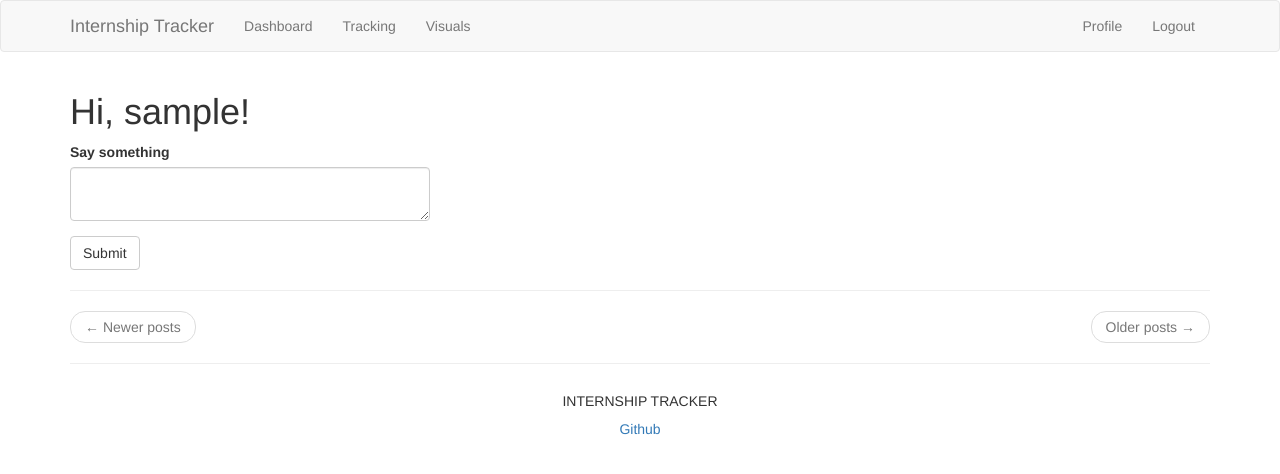
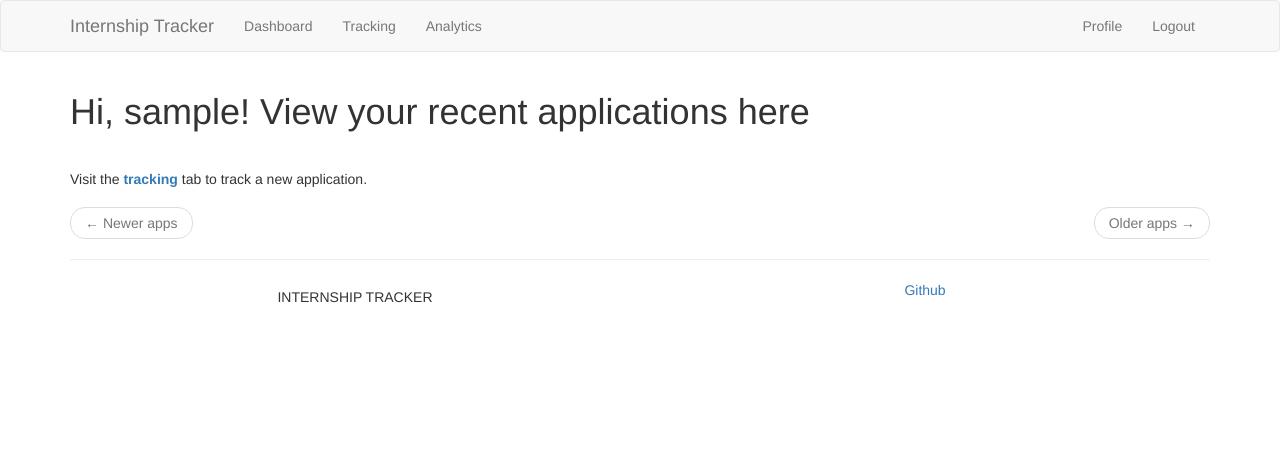
Before and after one commit to rachitpareek/jobSearch, a Flask app: page /dashboard in a window 1280 px wide. Shown: the top 474 px of the page. Run offline with Flask 2, Linux system fonts and the light colour scheme; the visitor is signed in with stand-in values (Sample User, id 1); data comes from the database, SQL or seed files in the repository; data that the repository does not hold is empty; some libraries are stand-ins or nearby versions.

Commit message:
fixed footer, fixed dashboard, fixed routing, made tracking, started analytics

```diff
--- a/app.py
+++ b/app.py
@@ -1,6 +1,6 @@
 import os
 from application import app, db
-from application.models import User, Post
+from application.models import User, Application
 
 
 if __name__ == '__main__':
@@ -11,4 +11,4 @@ if __name__ == '__main__':
 
 @app.shell_context_processor
 def make_shell_context():
-    return {'db': db, 'User': User, 'Post': Post}
+    return {'db': db, 'User': User, 'Application': Application}
--- a/application/forms.py
+++ b/application/forms.py
@@ -1,5 +1,5 @@
 from flask_wtf import FlaskForm
-from wtforms import StringField, PasswordField, BooleanField, SubmitField, TextAreaField
+from wtforms import StringField, PasswordField, BooleanField, SubmitField, TextAreaField, SelectField
 from wtforms.validators import ValidationError, DataRequired, Email, EqualTo, Length
 from application.models import User
 
@@ -47,7 +47,13 @@ class EditProfileForm(FlaskForm):
                 raise ValidationError('Please use a different username.')
 
 
-class PostForm(FlaskForm):
-    post = TextAreaField('Say something', validators=[
+class ApplicationForm(FlaskForm):
+    company = TextAreaField('Company name', validators=[
         DataRequired(), Length(min=1, max=140)])
+    position = TextAreaField('Position', validators=[
+        DataRequired(), Length(min=1, max=140)])
+    status = SelectField(
+        'Application Status',
+        choices=[('Applied', 'Applied'), ('Rejected', 'Rejected'), ('Interviewing', 'Interviewing'), ('Offer', 'Offer')]
+    )
     submit = SubmitField('Submit')
--- a/application/routes.py
+++ b/application/routes.py
@@ -2,10 +2,13 @@ from application import app, db
 from flask import render_template, flash, redirect, url_for, request
 from flask_login import current_user, login_user, logout_user, login_required
 from werkzeug.urls import url_parse
-from application.forms import LoginForm, RegistrationForm, EditProfileForm, PostForm
-from application.models import User, Post
-from datetime import datetime
+from application.forms import LoginForm, RegistrationForm, EditProfileForm, ApplicationForm
+from application.models import User, Application
+from datetime import datetime, timedelta
 
+def clean_date(date):
+    date = date - timedelta(hours=8, minutes=0)
+    return date.strftime("%d %B, %Y") + " at " + date.strftime("%-I:%-M %p")
 
 @app.before_request
 def before_request():
@@ -18,37 +21,29 @@ def before_request():
 def home():
     return render_template('home.html')
 
-@app.route('/explore')
-@login_required
-def explore():
-    page = request.args.get('page', 1, type=int)
-    posts = Post.query.order_by(Post.timestamp.desc()).paginate(
-        page, app.config['POSTS_PER_PAGE'], False)
-    next_url = url_for('explore', page=posts.next_num) if posts.has_next else None
-    prev_url = url_for('explore', page=posts.prev_num) if posts.has_prev else None
-    return render_template("index.html", title='Explore', posts=posts.items,
-                          next_url=next_url, prev_url=prev_url)
-
-
-@app.route('/dashboard', methods=['GET', 'POST'])
+@app.route('/dashboard')
 @login_required
 def dashboard():
-    form = PostForm()
+    page = request.args.get('page', 1, type=int)
+    apps = current_user.positions_applied_to().paginate(
+        page, app.config['APPS_PER_PAGE'], False)
+    next_url = url_for('dashboard', page=apps.next_num) if apps.has_next else None
+    prev_url = url_for('dashboard', page=apps.prev_num) if apps.has_prev else None
+    return render_template('dashboard.html', title='Home',
+                           apps=apps.items, next_url=next_url,
+                           prev_url=prev_url, clean_date=clean_date)
+
+@app.route('/tracking', methods=['GET', 'POST'])
+@login_required
+def tracking():
+    form = ApplicationForm()
     if form.validate_on_submit():
-        post = Post(body=form.post.data, author=current_user)
-        db.session.add(post)
+        input_app = Application(company=form.company.data.strip(), position=form.position.data.strip(), status=form.status.data, applier=current_user)
+        db.session.add(input_app)
         db.session.commit()
-        flash('Your post is now live!')
-        return redirect(url_for('dashboard'))
-    page = request.args.get('page', 1, type=int)
-    posts = current_user.followed_posts().paginate(
-        page, app.config['POSTS_PER_PAGE'], False)
-    next_url = url_for('dashboard', page=posts.next_num) if posts.has_next else None
-    prev_url = url_for('dashboard', page=posts.prev_num) if posts.has_prev else None
-    return render_template('index.html', title='Home', form=form,
-                           posts=posts.items, next_url=next_url,
-                           prev_url=prev_url)
-
+        flash('You have inputted a new application for a role at' + form.company.data.strip() + '!')
+        return redirect(url_for('tracking'))
+    return render_template("tracking.html", title='Tracking', form=form)
 
 @app.route('/login', methods=['GET', 'POST'])
 def login():
@@ -67,13 +62,11 @@ def login():
         return redirect(next_page)
     return render_template('login.html', title='Sign In', form=form)
 
-
 @app.route('/logout')
 def logout():
     logout_user()
     flash('You have logged out.')
     return redirect(url_for('login'))
-
 
 @app.route('/register', methods=['GET', 'POST'])
 def register():
@@ -89,64 +82,27 @@ def register():
         return redirect(url_for('login'))
     return render_template('registration.html', title='Register', form=form)
 
-
 @app.route('/user/<username>')
 @login_required
 def user(username):
     user = User.query.filter_by(username=username).first_or_404()
+    return render_template('user.html', user=user)
+
+@app.route('/application/<app_id>')
+@login_required
+def application(app_id):
+    app = Application.query.filter_by(id=app_id).first_or_404()
+    return render_template('application.html', app=app, clean_date=clean_date)
+
+@app.route('/analytics')
+@login_required
+def analytics():
     page = request.args.get('page', 1, type=int)
-    posts = user.posts.order_by(Post.timestamp.desc()).paginate(
-        page, app.config['POSTS_PER_PAGE'], False)
-    next_url = url_for('user', username=user.username, page=posts.next_num) if posts.has_next else None
-    prev_url = url_for('user', username=user.username, page=posts.prev_num) if posts.has_prev else None
-    return render_template('user.html', user=user, posts=posts.items,
-                           next_url=next_url, prev_url=prev_url)
-
-
-@app.route('/edit_profile', methods=['GET', 'POST'])
-@login_required
-def edit_profile():
-    form = EditProfileForm(current_user.username)
-    if form.validate_on_submit():
-        current_user.username = form.username.data
-        current_user.about_me = form.about_me.data
-        db.session.commit()
-        flash('Your changes have been saved.')
-        return redirect(url_for('edit_profile'))
-    elif request.method == 'GET':
-        form.username.data = current_user.username
-        form.about_me.data = current_user.about_me
-    return render_template('edit_profile.html', title='Edit Profile',
-                           form=form)
-
-
-@app.route('/follow/<username>')
-@login_required
-def follow(username):
-    user = User.query.filter_by(username=username).first()
-    if user is None:
-        flash('User {} not found.'.format(username))
-        return redirect(url_for('dashboard'))
-    if user == current_user:
-        flash('You cannot follow yourself!')
-        return redirect(url_for('user', username=username))
-    current_user.follow(user)
-    db.session.commit()
-    flash('You are following {}!'.format(username))
-    return redirect(url_for('user', username=username))
-
-
-@app.route('/unfollow/<username>')
-@login_required
-def unfollow(username):
-    user = User.query.filter_by(username=username).first()
-    if user is None:
-        flash('User {} not found.'.format(username))
-        return redirect(url_for('dashboard'))
-    if user == current_user:
-        flash('You cannot unfollow yourself!')
-        return redirect(url_for('user', username=username))
-    current_user.unfollow(user)
-    db.session.commit()
-    flash('You are not following {}.'.format(username))
-    return redirect(url_for('user', username=username))
+    apps = current_user.positions_applied_to().paginate(
+        page, app.config['APPS_PER_PAGE'], False)
+    companies = set([app.company for app in apps.items])
+    print(companies)
+    next_url = url_for('dashboard', page=apps.next_num) if apps.has_next else None
+    prev_url = url_for('dashboard', page=apps.prev_num) if apps.has_prev else None
+    return render_template('analytics.html', title='Home', user=current_user,
+                           apps=apps.items, companies=companies)
--- a/application/templates/base.html
+++ b/application/templates/base.html
@@ -10,6 +10,9 @@
     gtag('js', new Date());
     gtag('config', 'UA-147664644-2');
 </script>
+<script src="https://code.jquery.com/jquery-3.2.1.slim.min.js" integrity="sha384-KJ3o2DKtIkvYIK3UENzmM7KCkRr/rE9/Qpg6aAZGJwFDMVNA/GpGFF93hXpG5KkN" crossorigin="anonymous"></script>
+<script src="https://cdnjs.cloudflare.com/ajax/libs/popper.js/1.12.9/umd/popper.min.js" integrity="sha384-ApNbgh9B+Y1QKtv3Rn7W3mgPxhU9K/ScQsAP7hUibX39j7fakFPskvXusvfa0b4Q" crossorigin="anonymous"></script>
+<script src="https://maxcdn.bootstrapcdn.com/bootstrap/4.0.0-beta.3/js/bootstrap.min.js" integrity="sha384-a5N7Y/aK3qNeh15eJKGWxsqtnX/wWdSZSKp+81YjTmS15nvnvxKHuzaWwXHDli+4" crossorigin="anonymous"></script>
 {% endblock %} {% block title %} {% if title %}{{ title }}{% else %}{{ 'Internship Tracker' }}{% endif %} {% endblock %} {% block navbar %}
 <nav class="navbar navbar-default">
     <div class="container">
@@ -25,12 +28,12 @@
             <a class="navbar-brand" href="{{ url_for('home') }}">Internship
                 Tracker</a> {% endif %}
         </div>
-        <div class="collapse navbar-collapse" id="bs-example-navbar-collapse-1">
+        <div class="navbar-collapse collapse" id="bs-example-navbar-collapse-1">
             <ul class="nav navbar-nav">
                 {% if not current_user.is_anonymous %}
                 <li><a href="{{ url_for('dashboard') }}">{{ 'Dashboard' }}</a></li>
-                <li><a href="{{ url_for('explore') }}">{{ 'Tracking' }}</a></li>
-                <li><a href="{{ url_for('dashboard') }}">{{ 'Visuals' }}</a></li>
+                <li><a href="{{ url_for('tracking') }}">{{ 'Tracking' }}</a></li>
+                <li><a href="{{ url_for('analytics') }}">{{ 'Analytics' }}</a></li>
                 {% endif %}
             </ul>
             <ul class="nav navbar-nav navbar-right">
@@ -54,8 +57,12 @@
         <hr />
         <div class="container-fluid text-center text-md-left">
             <div class="row">
-                <div class="col-md-12 my-3">
-                    <h5 class="text-uppercase">Internship Tracker</h5>
+                <div class="col-md-6 my-3">
+                    <div class="my-5 flex-center">
+                        <h5 class="text-uppercase">Internship Tracker</h5>
+                    </div>
+                </div>
+                <div class="col-md-6 my-3">
                     <div class="my-5 flex-center">
                         <a href="https://github.com/rachitpareek/jobSearch">
                             Github
--- /dev/null
+++ b/application/templates/dashboard.html
@@ -0,0 +1,20 @@
+{% extends "base.html" %} {% import 'bootstrap/wtf.html' as wtf %} {% block app_content %}
+<h1>Hi, {{ current_user.username }}! View your recent applications here</h1>
+<br/>
+<h5>Visit the <a href="{{ url_for('tracking') }}"><b>tracking</b></a> tab to track a new application.</h5>
+{% for app in apps %} {% include '_app.html' %} {% endfor %}
+<nav aria-label="...">
+    <ul class="pager">
+        <li class="previous{% if not prev_url %} disabled{% endif %}">
+            <a href="{{ prev_url or '#' }}">
+                <span aria-hidden="true">&larr;</span> Newer apps
+            </a>
+        </li>
+        <li class="next{% if not next_url %} disabled{% endif %}">
+            <a href="{{ next_url or '#' }}">
+                    Older apps <span aria-hidden="true">&rarr;</span>
+                </a>
+        </li>
+    </ul>
+</nav>
+{% endblock %}
--- a/application/templates/index.html
+++ /dev/null
@@ -1,31 +0,0 @@
-{% extends "base.html" %}
-{% import 'bootstrap/wtf.html' as wtf %}
-
-{% block app_content %}
-    <h1>Hi, {{ current_user.username }}!</h1>
-    {% if form %}
-    <div class="row">
-        <div class="col-md-4">
-            {{ wtf.quick_form(form) }}
-        </div>
-    </div>
-    {% endif %}
-    <hr/>
-    {% for post in posts %}
-        {% include '_post.html' %}
-    {% endfor %}
-    <nav aria-label="...">
-        <ul class="pager">
-            <li class="previous{% if not prev_url %} disabled{% endif %}">
-                <a href="{{ prev_url or '#' }}">
-                    <span aria-hidden="true">&larr;</span> Newer posts
-                </a>
-            </li>
-            <li class="next{% if not next_url %} disabled{% endif %}">
-                <a href="{{ next_url or '#' }}">
-                    Older posts <span aria-hidden="true">&rarr;</span>
-                </a>
-            </li>
-        </ul>
-    </nav>
-{% endblock %}
--- a/config.py
+++ b/config.py
@@ -5,4 +5,4 @@ class Config(object):
     SECRET_KEY = os.environ.get('SECRET_KEY') or 'you-will-never-guess'
     SQLALCHEMY_DATABASE_URI = os.environ.get('DATABASE_URL') or 'sqlite:///' + os.path.join(basedir, 'app.db')
     SQLALCHEMY_TRACK_MODIFICATIONS = False
-    POSTS_PER_PAGE = 25
+    APPS_PER_PAGE = 3
```
Also changed, not shown: application/models.py (+10 -39 lines), application/templates/_app.html (added, +12 -0 lines), application/templates/_post.html (deleted, +0 -17 lines), application/templates/analytics.html (added, +19 -0 lines), application/templates/application.html (added, +13 -0 lines), application/templates/edit_profile.html (deleted, +0 -11 lines), application/templates/tracking.html (added, +9 -0 lines), application/templates/user.html (+2 -23 lines), migrations/versions/0cdbcf3836e6_.py (added, +55 -0 lines), migrations/versions/bd37c0f51222_.py (added, +28 -0 lines), migrations/versions/cc1906a31f02_.py (added, +28 -0 lines).
